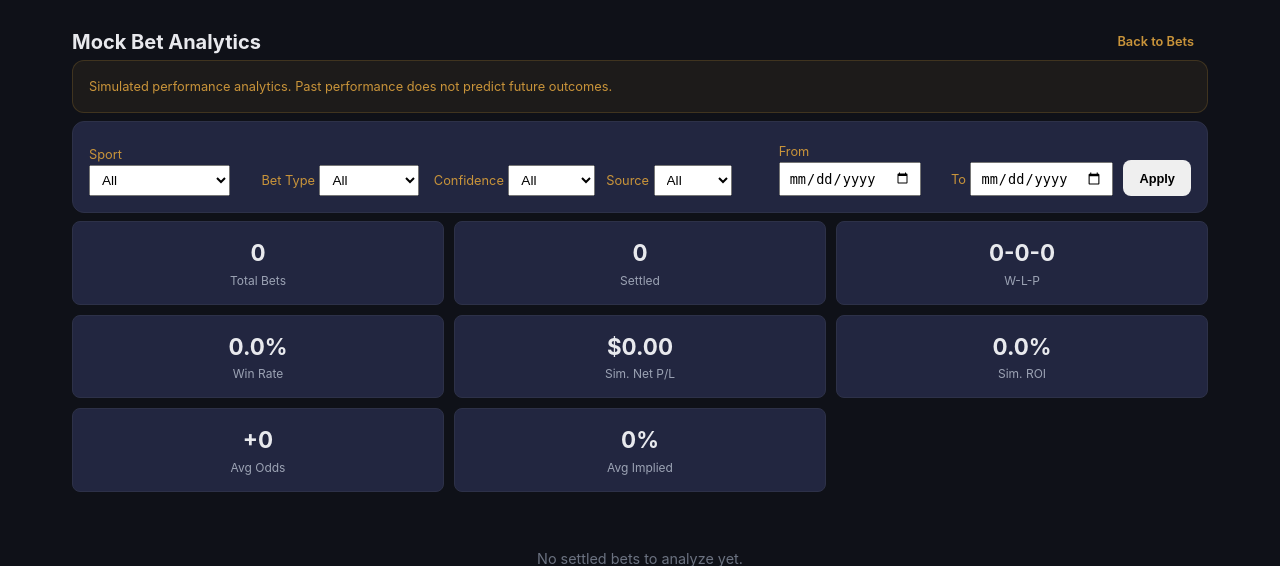
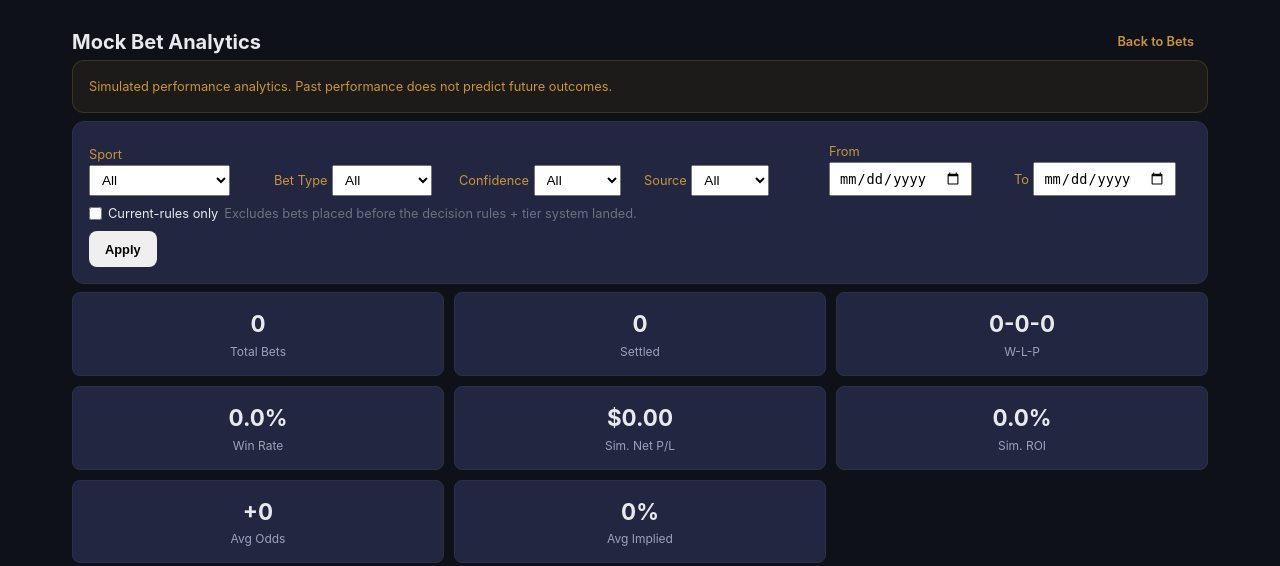
Before and after one commit to djenkins452/brotherwillies, a Django app: page /mockbets/analytics/ in a window 1280 px wide. Shown: the part 52-618 px from the top of the page. Run offline with Django 5.2, Linux system fonts and the light colour scheme; the visitor is signed in with stand-in values (Sample User, id 1); data comes from the database, SQL or seed files in the repository; data that the repository does not hold is empty.

Commit message:
Analytics: 'Current-rules only' filter for bets before decision rules landed
Bets placed before mockbets.0004 (snapshot fields) lack
recommendation_status, so mixing them into current-era analytics
muddies every metric. New checkbox filter excludes them via
.exclude(recommendation_status='').

Using field presence as the marker (not a hardcoded date) keeps this
robust across re-deploys and migration drift.

Co-Authored-By: Claude Opus 4.7 (1M context) <noreply@anthropic.com>

```diff
--- a/apps/mockbets/views.py
+++ b/apps/mockbets/views.py
@@ -313,6 +313,15 @@ def analytics_dashboard(request):
     if date_to:
         bets = bets.filter(placed_at__date__lte=date_to)
 
+    # "Current rules only" — excludes bets placed before the decision-layer
+    # snapshot migration landed. `recommendation_status` was added by
+    # mockbets.0004; pre-migration bets have it blank. Using that as the
+    # marker lets us scope analytics to the post-rules era without a hard
+    # date cutoff that drifts with re-deploys.
+    current_rules_only = request.GET.get('current_rules_only') == '1'
+    if current_rules_only:
+        bets = bets.exclude(recommendation_status='')
+
     all_bets = list(bets)
     kpis = compute_kpis(all_bets)
     chart_data = compute_chart_data(all_bets)
@@ -339,6 +348,7 @@ def analytics_dashboard(request):
         'current_model_source': model_source or '',
         'current_date_from': date_from or '',
         'current_date_to': date_to or '',
+        'current_rules_only': current_rules_only,
         'help_key': 'mock_analytics',
         'nav_active': 'mockbets',
     })
--- a/templates/mockbets/analytics.html
+++ b/templates/mockbets/analytics.html
@@ -67,10 +67,23 @@
                 <label class="text-sm" style="color:var(--accent);">To</label>
                 <input type="date" name="date_to" value="{{ current_date_to }}" class="input-field" style="padding:6px 8px;font-size:0.85rem;">
             </div>
+            <div style="flex-basis:100%;display:flex;align-items:center;gap:6px;">
+                <label class="text-sm" style="display:flex;align-items:center;gap:6px;cursor:pointer;">
+                    <input type="checkbox" name="current_rules_only" value="1" {% if current_rules_only %}checked{% endif %}>
+                    <span>Current-rules only</span>
+                </label>
+                <span class="text-sm text-muted">Excludes bets placed before the decision rules + tier system landed.</span>
+            </div>
             <button type="submit" class="btn btn-sm" style="font-size:0.8rem;padding:8px 16px;">Apply</button>
         </div>
     </form>
 </div>
+
+{% if current_rules_only %}
+<div class="card mb-1" style="background:rgba(34,197,94,0.08);border-color:rgba(34,197,94,0.3);">
+    <div class="text-sm" style="color:#22c55e;">Showing only bets placed under the current decision rules ({{ kpis.total_bets }} bet{{ kpis.total_bets|pluralize }}).</div>
+</div>
+{% endif %}
 
 {# ===== KPI CARDS ===== #}
 <div class="stat-grid mb-2">
```
